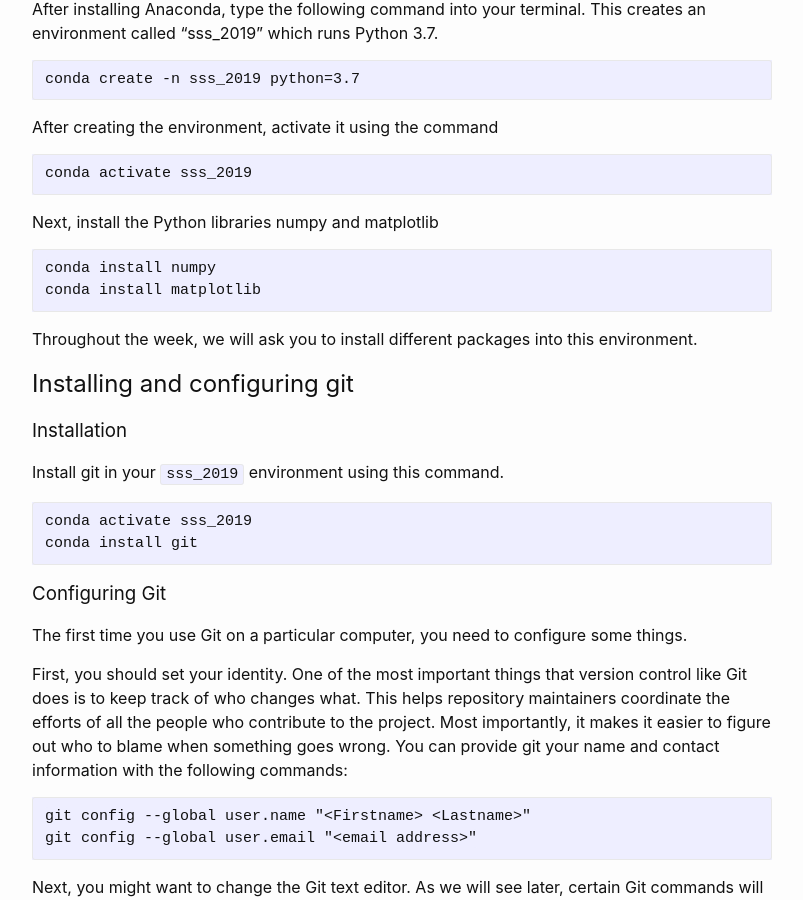
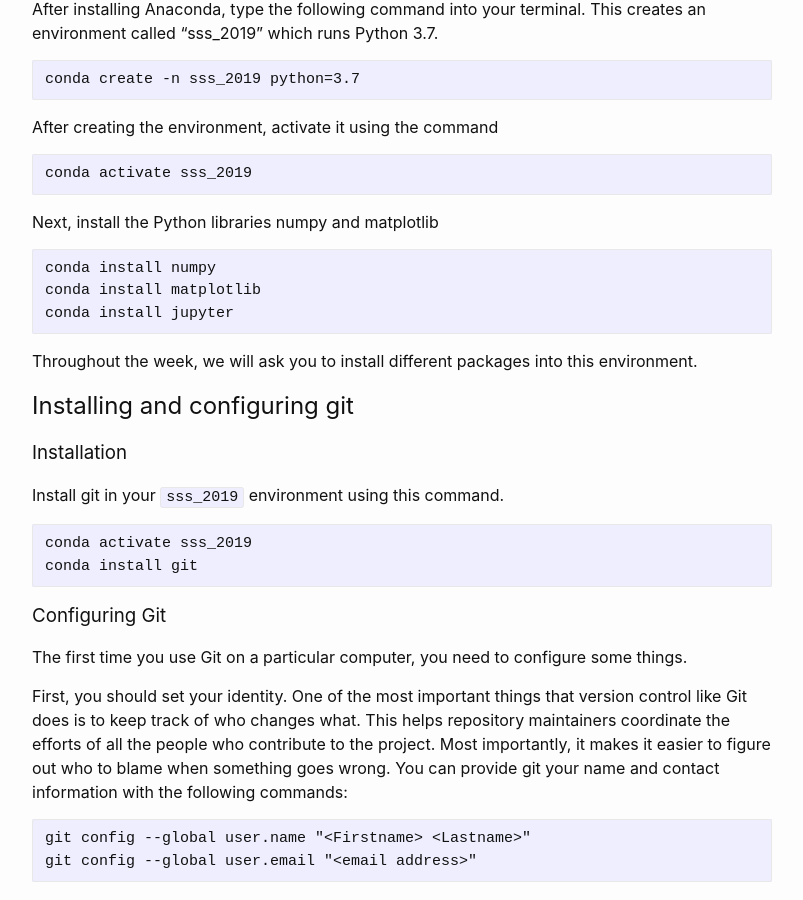
Before and after one commit to MolSSI-Education/2019-software-summer-school-logistics, a Jekyll site: the page built from Setup.md, in a window 1280 px wide and 900 px high, scrolled down 2740 px. Shown: the whole window, without its empty margins (238-1041 px from the left). Built offline with Jekyll 4.4.1, drawn with Linux system fonts in a browser that asks for light colours.

Commit message:
Update Setup.md

````diff
--- a/Setup.md
+++ b/Setup.md
@@ -107,6 +107,7 @@ Next, install the Python libraries numpy and matplotlib
 ```
 conda install numpy
 conda install matplotlib
+conda install jupyter
 ```
 
 Throughout the week, we will ask you to install different packages into this environment.
````
